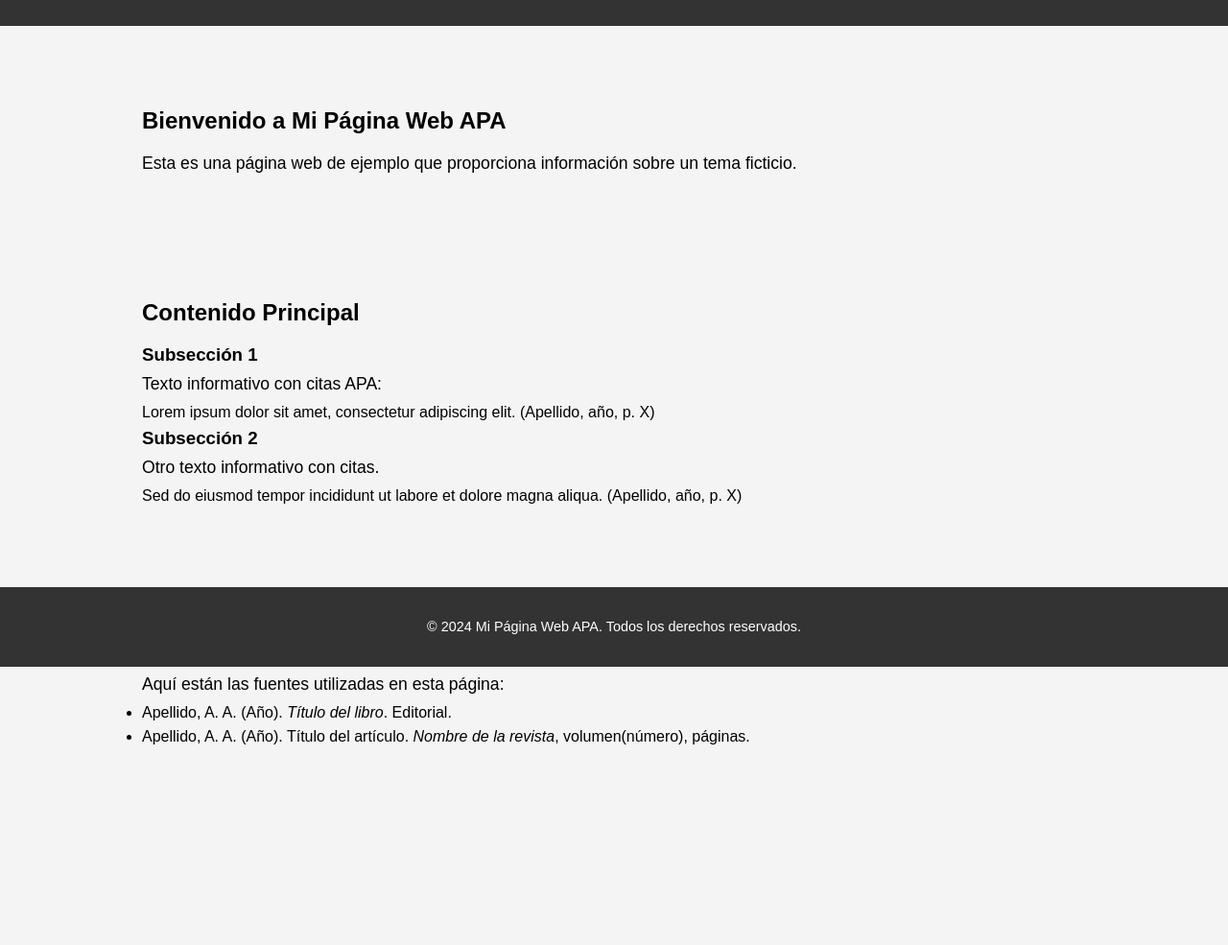
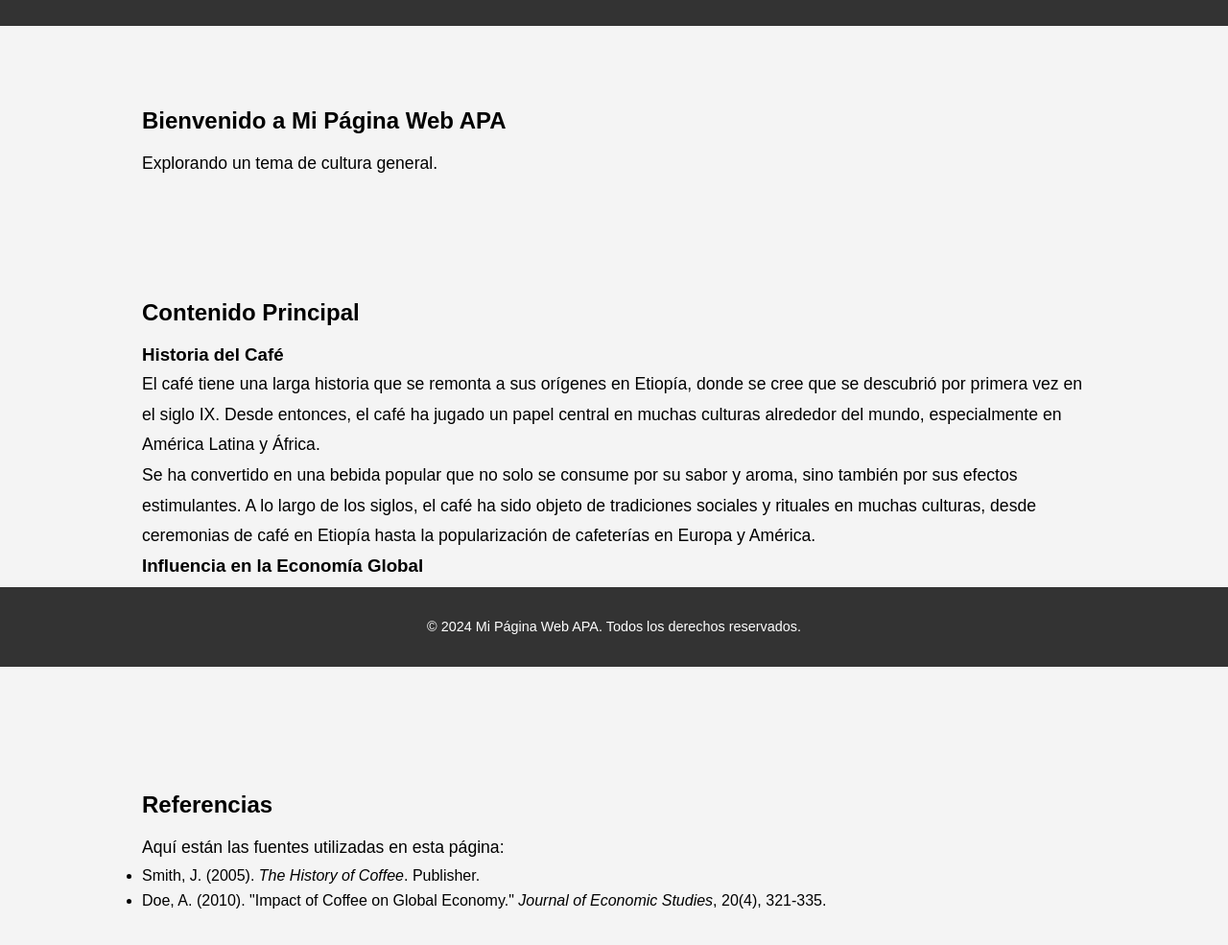
Before and after one commit to csrpxt/CitaSpot.githup.io, a plain HTML site: page index.html in a window 1280 px wide. Shown: the part 105-1090 px from the top of the page at 96% size. Before the commit the page ends 966 px from the top, so only its background shows below. Drawn offline with Linux system fonts and the light colour scheme.

Commit message:
Add files via upload

```diff
--- a/index.html
+++ b/index.html
@@ -24,7 +24,7 @@
         <section id="inicio" class="section">
             <div class="container">
                 <h2>Bienvenido a Mi Página Web APA</h2>
-                <p>Esta es una página web de ejemplo que proporciona información sobre un tema ficticio.</p>
+                <p>Explorando un tema de cultura general.</p>
             </div>
         </section>
 
@@ -32,18 +32,13 @@
             <div class="container">
                 <h2>Contenido Principal</h2>
                 <article>
-                    <h3>Subsección 1</h3>
-                    <p>Texto informativo con citas APA:</p>
-                    <blockquote>
-                        Lorem ipsum dolor sit amet, consectetur adipiscing elit. (Apellido, año, p. X)
-                    </blockquote>
+                    <h3>Historia del Café</h3>
+                    <p>El café tiene una larga historia que se remonta a sus orígenes en Etiopía, donde se cree que se descubrió por primera vez en el siglo IX. Desde entonces, el café ha jugado un papel central en muchas culturas alrededor del mundo, especialmente en América Latina y África.</p>
+                    <p>Se ha convertido en una bebida popular que no solo se consume por su sabor y aroma, sino también por sus efectos estimulantes. A lo largo de los siglos, el café ha sido objeto de tradiciones sociales y rituales en muchas culturas, desde ceremonias de café en Etiopía hasta la popularización de cafeterías en Europa y América.</p>
                 </article>
                 <article>
-                    <h3>Subsección 2</h3>
-                    <p>Otro texto informativo con citas.</p>
-                    <blockquote>
-                        Sed do eiusmod tempor incididunt ut labore et dolore magna aliqua. (Apellido, año, p. X)
-                    </blockquote>
+                    <h3>Influencia en la Economía Global</h3>
+                    <p>El café no solo es una bebida apreciada, sino también un producto comercial importante a nivel mundial. Las exportaciones de café son vitales para las economías de varios países productores, como Brasil, Vietnam, Colombia y Etiopía. El mercado global del café está influenciado por factores como el clima, la demanda mundial y las políticas comerciales internacionales.</p>
                 </article>
             </div>
         </section>
@@ -53,8 +48,8 @@
                 <h2>Referencias</h2>
                 <p>Aquí están las fuentes utilizadas en esta página:</p>
                 <ul>
-                    <li>Apellido, A. A. (Año). <i>Título del libro</i>. Editorial.</li>
-                    <li>Apellido, A. A. (Año). Título del artículo. <i>Nombre de la revista</i>, volumen(número), páginas.</li>
+                    <li>Smith, J. (2005). <i>The History of Coffee</i>. Publisher.</li>
+                    <li>Doe, A. (2010). "Impact of Coffee on Global Economy." <i>Journal of Economic Studies</i>, 20(4), 321-335.</li>
                 </ul>
             </div>
         </section>
```
